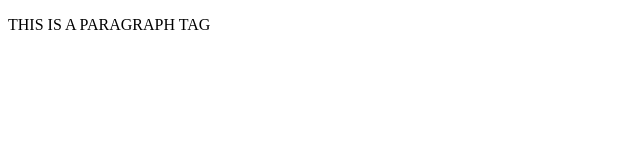
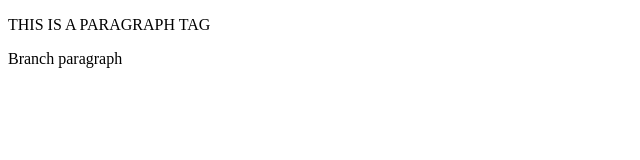
Before and after one commit to therealBarackObama/desktop, a plain HTML site: page index.html in a window 1280 px wide. Shown: the whole page, without its empty margins (0-640 px from the left). Drawn offline with Linux system fonts and the light colour scheme.

Commit message:
branch paragraph
<p>Branch paragraph</p>

```diff
--- a/index.html
+++ b/index.html
@@ -7,5 +7,6 @@
 
 <body>
 <p>THIS IS A PARAGRAPH TAG</p>
+<p>Branch paragraph</p>
 </body>
 </html>
```
